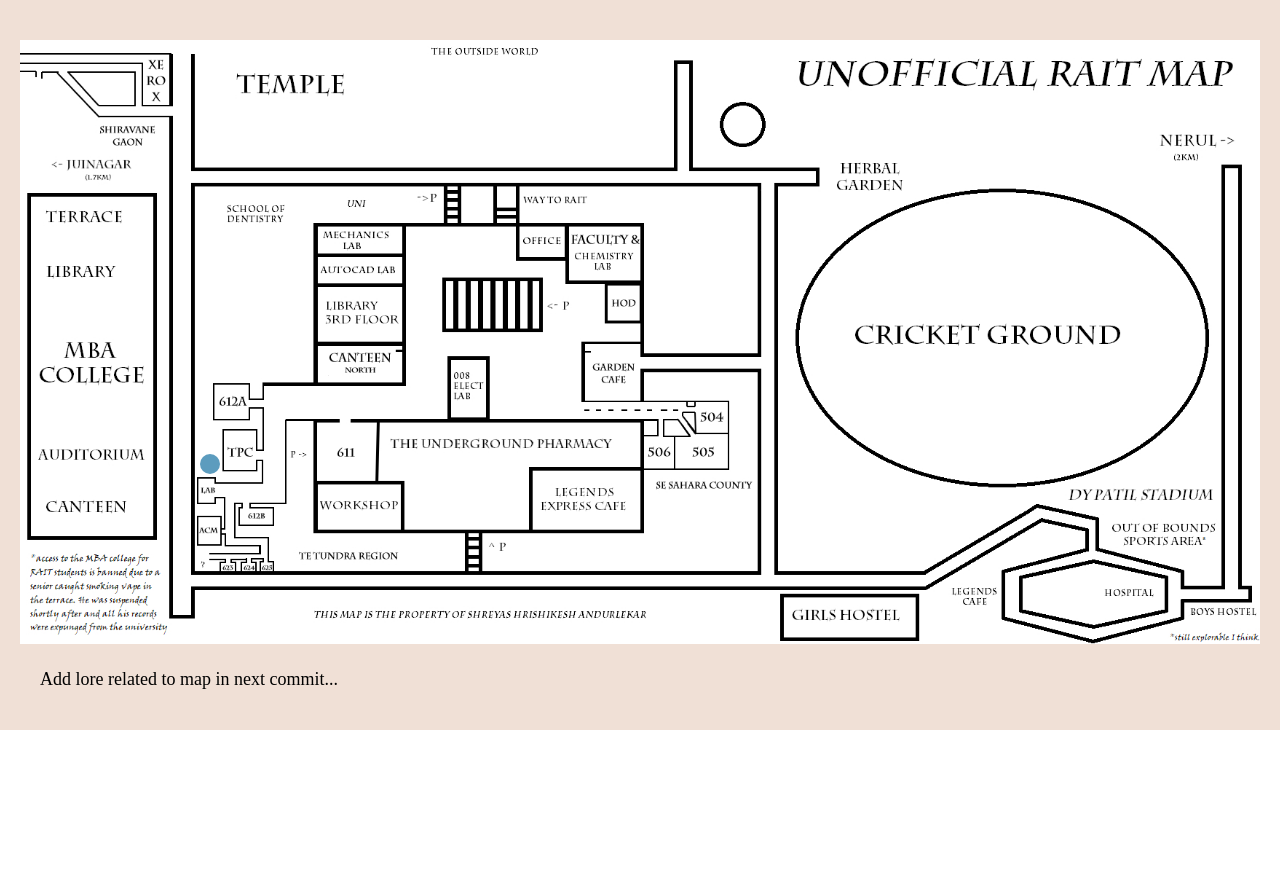
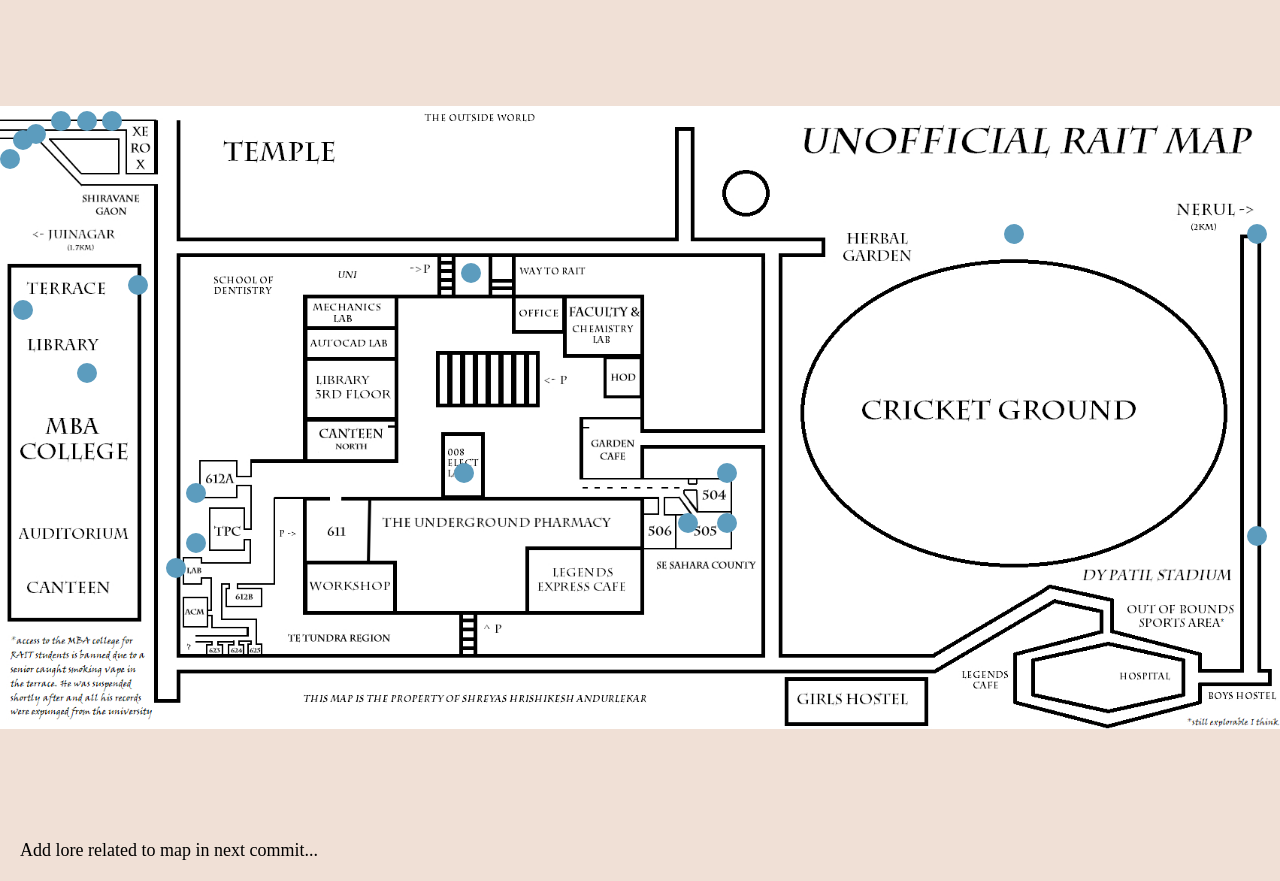
Before and after one commit to ShreyasAndurlekar/CGPA-Analytics, a Flask app: page /map in a window 1280 px wide. Shown: the part 110-991 px from the top of the page. Before the commit the page ends 840 px from the top, so only its background shows below. Run offline with Flask 3, Linux system fonts and the light colour scheme.

Commit message:
Map Street View

```diff
--- a/templates/map.html
+++ b/templates/map.html
@@ -10,17 +10,9 @@
             margin: 0;
             background-color: #f0f0f0;
         }
-        .container {
-            display: flex;
-            flex-direction: column;
-            align-items: center;
-            padding: 20px;
-            box-sizing: border-box;
-        }
-
         .image-container {
             max-width: 100%;  /* Ensures the container doesn’t exceed the screen width */
-            max-height: 80vh;  /* Limits the height to 80% of the viewport height */
+            max-height: 100vh;  /* Ensures the container doesn’t exceed the viewport height */
             overflow: hidden;
             position: relative;
         }
@@ -33,10 +25,17 @@
             transition: transform 0.1s ease-out;
         }
 
+        .c {
+            display: flex;
+            justify-content: center;
+            align-items: center;
+            height: 100vh;
+            overflow: hidden;
+        }
         .round-button {
             width: 20px;
             height: 20px;
-            background-color: rgb(92, 156, 190);
+            background-color:rgb(92, 156, 190);
             border-radius: 50%;
             border: none;
             cursor: pointer;
@@ -88,7 +87,6 @@
             font-size: medium;
             font-family: Verdana, sans-serif;
         }
-
     </style>
 </head>
 <body style="background-color:#F0E0D6;">
@@ -100,15 +98,30 @@
             <a class="g1" href="{{ url_for('find') }}">Tribute</a>
         </div>
     </div>
-    <div class="container">
+    <div class="c">
         <div class="image-container">
             <img id="zoomable-image" src="{{ url_for('static', filename='RAIT.jpg') }}" alt="Zoomable Image">
             <!-- Position the buttons using absolute positioning -->
             <button class="round-button" data-image="{{ url_for('static', filename='photos/solar.jpg') }}" data-title="Terrace" style="top: 68%; left: 14.5%;"></button>
-            <!-- Other buttons here -->
-        </div>
-        <div style = "margin: 20px; margin-right: auto">
-            Add lore related to map in next commit...
+            <button class="round-button" data-image="{{ url_for('static', filename='photos/rainsgalore.jpg') }}" data-title="Peaceful Rains" style="top: 25%; left: 36%;"></button>
+            <button class="round-button" data-image="{{ url_for('static', filename='photos/udaan.jpg') }}" data-title="Early Dawn of Udaan 2024" style="bottom: 30%; right: 1%;"></button>
+            <button class="round-button" data-image="{{ url_for('static', filename='photos/tiredcat.jpg') }}" data-title="Too Many Writups..." style="bottom: 40%; right: 63%;"></button>
+            <button class="round-button" data-image="{{ url_for('static', filename='photos/topview.jpg') }}" data-title="The Summer of 2023" style="bottom:70%; left: 10%;"></button>
+            <button class="round-button" data-image="{{ url_for('static', filename='photos/terrace.jpg') }}" data-title="Navi Mumbai Heights" style="bottom:66%; left: 1%;"></button>
+            <button class="round-button" data-image="{{ url_for('static', filename='photos/resort.jpg') }}" data-title="MBA Pool" style="bottom:56%; left: 6%;"></button>
+            <button class="round-button" data-image="{{ url_for('static', filename='photos/avgday.jpg') }}" data-title="Just Casually Playing Mobile Games in Class" style="bottom:32%; left: 53%;"></button>
+            <button class="round-button" data-image="{{ url_for('static', filename='photos/cat1.jpg') }}" data-title="A Peaceful Night in Nerul" style="bottom:78%; right: 1%;"></button>
+            <button class="round-button" data-image="{{ url_for('static', filename='photos/lab.jpg') }}" data-title="While The World Drowns Away" style="top: 72%; left: 13%;"></button>
+            <button class="round-button" data-image="{{ url_for('static', filename='photos/612a.jpg') }}" data-title="Time To Go Home" style="top: 60%; left: 14.5%;"></button>
+            <button class="round-button" data-image="{{ url_for('static', filename='photos/walkpath.jpg') }}" data-title="Rains #1" style="bottom:96%; left: 6%;"></button>
+            <button class="round-button" data-image="{{ url_for('static', filename='photos/walkpath2.jpg') }}" data-title="Rains #2" style="bottom:96%; left: 4%;"></button>
+            <button class="round-button" data-image="{{ url_for('static', filename='photos/lightrain.jpg') }}" data-title="Rains #3" style="bottom:93%; left: 1%;"></button>
+            <button class="round-button" data-image="{{ url_for('static', filename='photos/lr2.jpg') }}" data-title="Mud" style="bottom:94%; left: 2%;"></button>
+            <button class="round-button" data-image="{{ url_for('static', filename='photos/rat.jpg') }}" data-title="Javed the Juinagar Rat" style="bottom:96%; left: 8%;"></button>
+            <button class="round-button" data-image="{{ url_for('static', filename='photos/disturbing.jpg') }}" data-title="Unsettling Image" style="bottom:90%; left: 0%;"></button>
+            <button class="round-button" data-image="{{ url_for('static', filename='photos/potato.jpg') }}" data-title="Sad Little Piece of Potato" style="bottom:32%; left: 56%;"></button>
+            <button class="round-button" data-image="{{ url_for('static', filename='photos/tired.jpg') }}" data-title="Nap Time" style="bottom:40%; left: 56%;"></button>
+            <button class="round-button" data-image="{{ url_for('static', filename='photos/horizon.jpg') }}" data-title="Dusk of Horizon 2024" style="bottom:78%; right: 20%;"></button>
         </div>
     </div>
 
@@ -118,6 +131,9 @@
             <img id="modal-image" src="" alt="Modal Image">
             <button class="close-btn" id="close-btn">Close</button>
         </div>
+    </div>
+    <div style = "margin: 20px; margin-right: auto">
+        Add lore related to map in next commit...
     </div>
 
     <script>
```
Lines whose indentation alone changed are shown as unchanged.
